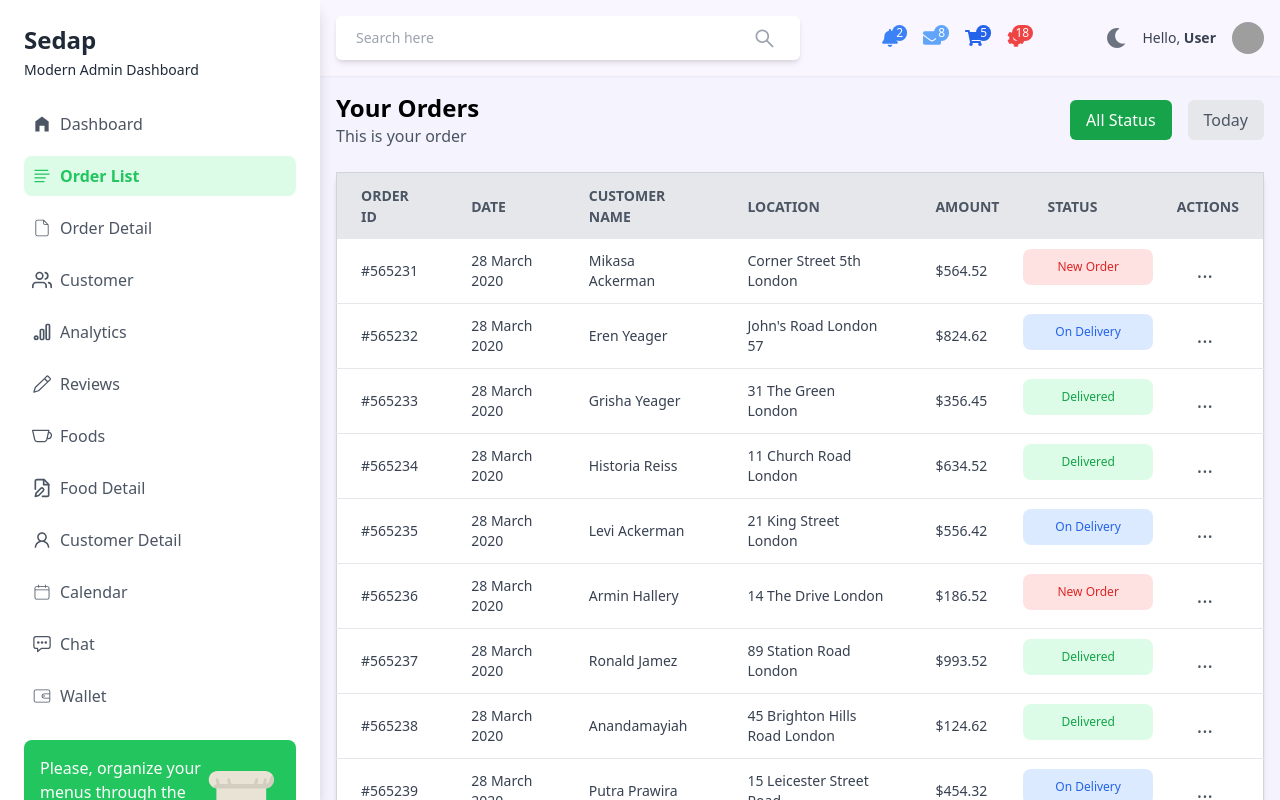
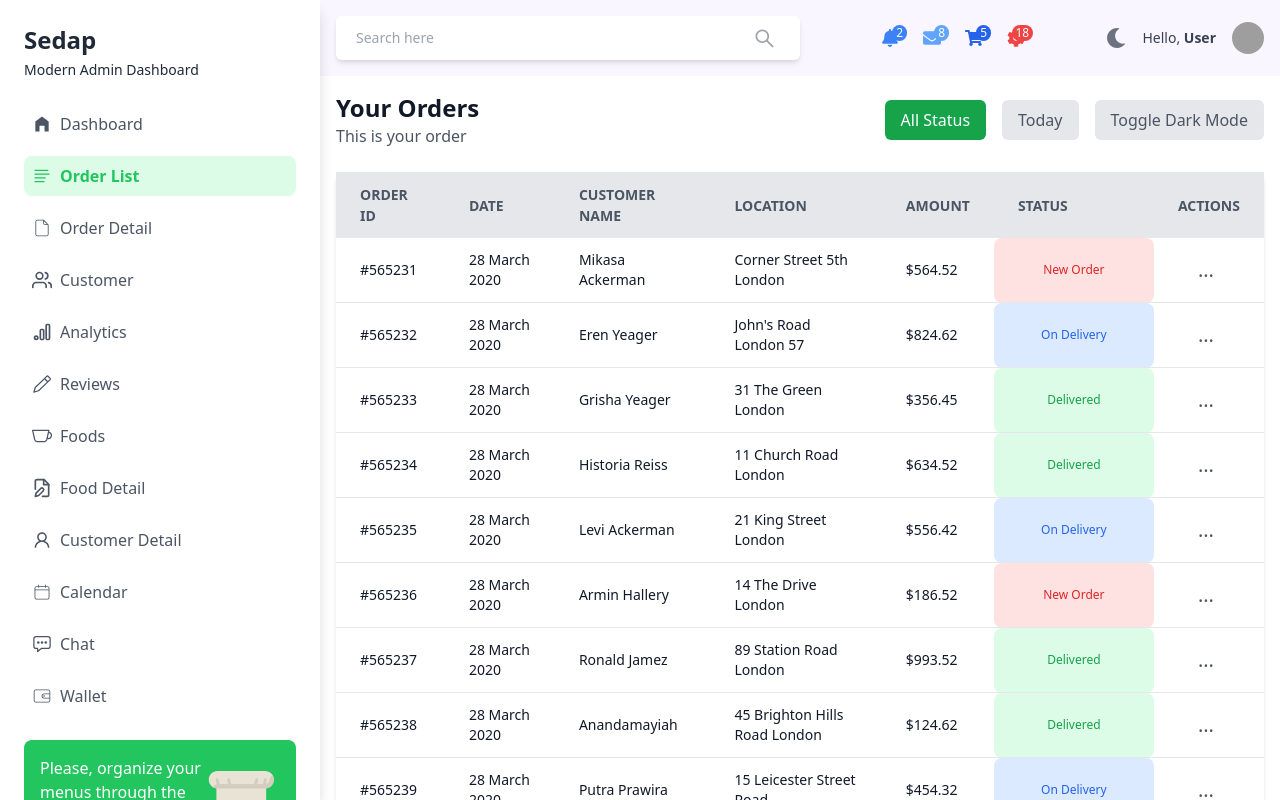
Before and after one commit to Rahmatxonov/Sedap, a React (Vite) app: page /order-list in a window 1280 px wide. Shown: the top 800 px of the page. Built offline with nearby package versions, Linux system fonts and the light colour scheme; grey boxes are pictures that could not be loaded.

Commit message:
orderList and orderDetail dark/light mode added

```diff
--- a/src/pages/orderDetail/OrderDetail.jsx
+++ b/src/pages/orderDetail/OrderDetail.jsx
@@ -1,29 +1,49 @@
-import React from "react";
-import { IoIosArrowDown } from "react-icons/io";
-import { TbTruckDelivery } from "react-icons/tb";
-import items from "./itemsGeneric";
-import { CiStar } from "react-icons/ci";
-import { TiDeleteOutline } from "react-icons/ti";
-import { MdOutlineLocalPhone } from "react-icons/md";
+import React from 'react';
+import { IoIosArrowDown } from 'react-icons/io';
+import { TbTruckDelivery } from 'react-icons/tb';
+import items from './itemsGeneric';
+import { CiStar } from 'react-icons/ci';
+import { TiDeleteOutline } from 'react-icons/ti';
+import { MdOutlineLocalPhone } from 'react-icons/md';
 
-const OrderDetail = () => {
+const OrderDetail = ({ isDarkMode }) => {
   return (
-    <div className="px-4">
+    <div
+      className={`px-4 ${isDarkMode ? 'bg-gray-900 text-white' : 'bg-white'}`}
+    >
       <div className="flex justify-between items-center">
         <div>
-          <span className="font-barlow text-[32px] leading-[38.4px] font-semibold">
+          <span
+            className={`font-barlow text-[32px] leading-[38.4px] font-semibold ${
+              isDarkMode ? 'text-white' : 'text-black'
+            }`}
+          >
             Order ID #6515654
           </span>
-          <span className="flex font-barlow font-medium text-[18px] leading-[21.6px] pt-1">
+          <span
+            className={`flex font-barlow font-medium text-[18px] leading-[21.6px] pt-1 ${
+              isDarkMode ? 'text-gray-300' : 'text-gray-500'
+            }`}
+          >
             <p className="text-green-500">Order/</p>
             <p>Order Details</p>
           </span>
         </div>
         <div className="flex font-barlow font-medium gap-3">
-          <button className="border px-6 py-2 text-red-600 border-red-600 rounded-xl">
+          <button
+            className={`border px-6 py-2 ${
+              isDarkMode
+                ? 'text-red-400 border-red-400'
+                : 'text-red-600 border-red-600'
+            } rounded-xl`}
+          >
             Cancel Order
           </button>
-          <button className="flex items-center gap-2 border px-3 py-2 text-white bg-[#01B075] rounded-xl">
+          <button
+            className={`flex items-center gap-2 border px-3 py-2 text-white ${
+              isDarkMode ? 'bg-gray-700' : 'bg-[#01B075]'
+            } rounded-xl`}
+          >
             <TbTruckDelivery />
             On Delivery
             <IoIosArrowDown />
@@ -31,19 +51,33 @@ const OrderDetail = () => {
         </div>
       </div>
 
-      <div className="mt-5 flex gap-4 ">
+      <div className="mt-5 flex gap-4">
         <div className="max-w-[30%] flex-1">
           <div>
-            <div className="flex flex-col items-center rounded-xl rounded-b-none bg-white text-center py-6">
+            <div
+              className={`flex flex-col items-center rounded-xl rounded-b-none ${
+                isDarkMode
+                  ? 'bg-gray-800 text-center py-6'
+                  : 'bg-white text-center py-6'
+              }`}
+            >
               <img
                 className="max-w-[120px] rounded-full"
                 src="https://cdn.pixabay.com/photo/2017/11/10/05/48/user-2935527_640.png"
                 alt="#img_user"
               />
-              <p className="my-2">user name</p>
-              <button>send</button>
+              <p className={`my-2 ${isDarkMode ? 'text-white' : 'text-black'}`}>
+                user name
+              </p>
+              <button className={`${isDarkMode ? 'text-white' : 'text-black'}`}>
+                send
+              </button>
             </div>
-            <div className="bg-[#5E6B96] text-white relative top-[-10px] rounded-xl rounded-b-none py-4 px-5">
+            <div
+              className={`bg-[#5E6B96] text-white relative top-[-10px] rounded-xl rounded-b-none py-4 px-5 ${
+                isDarkMode ? 'bg-gray-700' : ''
+              }`}
+            >
               <span className="font-barlow">Note Order</span>
               <p className="mb-5">
                 Lorem ipsum dolor sit amet consectetur adipisicing elit. Numquam
@@ -51,7 +85,11 @@ const OrderDetail = () => {
                 cumque pariatur minima magnam.
               </p>
             </div>
-            <div className="bg-[#2C9DD9] gap-4 rounded-xl flex items-center relative px-5 py-5 bottom-[20px]">
+            <div
+              className={`bg-[#2C9DD9] gap-4 rounded-xl flex items-center relative px-5 py-5 bottom-[20px] ${
+                isDarkMode ? 'bg-gray-700' : ''
+              }`}
+            >
               <div className="rounded-full p-3 flex items-center justify-center bg-white">
                 <TbTruckDelivery className="text-[30px] text-blue-500" />
               </div>
@@ -61,14 +99,22 @@ const OrderDetail = () => {
               </div>
             </div>
           </div>
-          <div className="  rounded-xl bg-white border h-max">
+          <div className="rounded-xl bg-white border h-max">
             {/* delivery */}
           </div>
         </div>
 
-        <div className="flex-[2] max-w-[70%] ">
-          <table className="table-auto w-full overflow-hidden rounded-xl">
-            <thead className="text-white bg-[#01B075]">
+        <div className="flex-[2] max-w-[70%]">
+          <table
+            className={`table-auto w-full overflow-hidden rounded-xl ${
+              isDarkMode ? 'bg-gray-800 text-white' : 'bg-white'
+            }`}
+          >
+            <thead
+              className={`${
+                isDarkMode ? 'bg-gray-700' : 'bg-[#01B075]'
+              } text-white`}
+            >
               <tr className="rounded-xl">
                 <th className="text-left px-4 py-2">Items</th>
                 <th className="px-4 py-2">Qty</th>
@@ -77,9 +123,9 @@ const OrderDetail = () => {
                 <th className="px-4 py-2"></th>
               </tr>
             </thead>
-            <tbody className="bg-white  ">
+            <tbody className={`${isDarkMode ? 'bg-gray-800' : 'bg-white'}`}>
               {items.map((item, index) => (
-                <tr key={index} className="border-b ">
+                <tr key={index} className="border-b">
                   <td className="flex gap-4 px-4 py-3">
                     <div>
                       <img
@@ -114,7 +160,11 @@ const OrderDetail = () => {
               ))}
             </tbody>
           </table>
-          <div className="my-5 font-barlow bg-white p-3 rounded-xl ">
+          <div
+            className={`my-5 font-barlow ${
+              isDarkMode ? 'dark:bg-gray-900' : 'bg-white'
+            }  p-3 rounded-xl`}
+          >
             <div className="h-[200px]"></div>
             <div>
               <span>Delivery by </span>
--- a/src/pages/orderList/OrderList.jsx
+++ b/src/pages/orderList/OrderList.jsx
@@ -1,77 +1,208 @@
 import React, { useState } from 'react';
 
 const orders = [
-  { id: '#565231', date: '28 March 2020', name: 'Mikasa Ackerman', location: 'Corner Street 5th London', amount: '$564.52', status: 'New Order' },
-  { id: '#565232', date: '28 March 2020', name: 'Eren Yeager', location: "John's Road London 57", amount: '$824.62', status: 'On Delivery' },
-  { id: '#565233', date: '28 March 2020', name: 'Grisha Yeager', location: '31 The Green London', amount: '$356.45', status: 'Delivered' },
-  { id: '#565234', date: '28 March 2020', name: 'Historia Reiss', location: '11 Church Road London', amount: '$634.52', status: 'Delivered' },
-  { id: '#565235', date: '28 March 2020', name: 'Levi Ackerman', location: '21 King Street London', amount: '$556.42', status: 'On Delivery' },
-  { id: '#565236', date: '28 March 2020', name: 'Armin Hallery', location: '14 The Drive London', amount: '$186.52', status: 'New Order' },
-  { id: '#565237', date: '28 March 2020', name: 'Ronald Jamez', location: '89 Station Road London', amount: '$993.52', status: 'Delivered' },
-  { id: '#565238', date: '28 March 2020', name: 'Anandamayiah', location: '45 Brighton Hills Road London', amount: '$124.62', status: 'Delivered' },
-  { id: '#565239', date: '28 March 2020', name: 'Putra Prawira', location: '15 Leicester Street Road', amount: '$454.32', status: 'On Delivery' },
-  { id: '#565240', date: '28 March 2020', name: 'John Snow', location: '7th The Avenue Apartment', amount: '$987.45', status: 'Delivered' },
-  { id: '#565241', date: '28 March 2020', name: 'Snowden Spy', location: '72 Manchester Street', amount: '$266.42', status: 'On Delivery' },
-  { id: '#565242', date: '28 March 2020', name: 'John Wickerman', location: '12 Chelsea Road London', amount: '$876.56', status: 'New Order' }
+  {
+    id: '#565231',
+    date: '28 March 2020',
+    name: 'Mikasa Ackerman',
+    location: 'Corner Street 5th London',
+    amount: '$564.52',
+    status: 'New Order',
+  },
+  {
+    id: '#565232',
+    date: '28 March 2020',
+    name: 'Eren Yeager',
+    location: "John's Road London 57",
+    amount: '$824.62',
+    status: 'On Delivery',
+  },
+  {
+    id: '#565233',
+    date: '28 March 2020',
+    name: 'Grisha Yeager',
+    location: '31 The Green London',
+    amount: '$356.45',
+    status: 'Delivered',
+  },
+  {
+    id: '#565234',
+    date: '28 March 2020',
+    name: 'Historia Reiss',
+    location: '11 Church Road London',
+    amount: '$634.52',
+    status: 'Delivered',
+  },
+  {
+    id: '#565235',
+    date: '28 March 2020',
+    name: 'Levi Ackerman',
+    location: '21 King Street London',
+    amount: '$556.42',
+    status: 'On Delivery',
+  },
+  {
+    id: '#565236',
+    date: '28 March 2020',
+    name: 'Armin Hallery',
+    location: '14 The Drive London',
+    amount: '$186.52',
+    status: 'New Order',
+  },
+  {
+    id: '#565237',
+    date: '28 March 2020',
+    name: 'Ronald Jamez',
+    location: '89 Station Road London',
+    amount: '$993.52',
+    status: 'Delivered',
+  },
+  {
+    id: '#565238',
+    date: '28 March 2020',
+    name: 'Anandamayiah',
+    location: '45 Brighton Hills Road London',
+    amount: '$124.62',
+    status: 'Delivered',
+  },
+  {
+    id: '#565239',
+    date: '28 March 2020',
+    name: 'Putra Prawira',
+    location: '15 Leicester Street Road',
+    amount: '$454.32',
+    status: 'On Delivery',
+  },
+  {
+    id: '#565240',
+    date: '28 March 2020',
+    name: 'John Snow',
+    location: '7th The Avenue Apartment',
+    amount: '$987.45',
+    status: 'Delivered',
+  },
+  {
+    id: '#565241',
+    date: '28 March 2020',
+    name: 'Snowden Spy',
+    location: '72 Manchester Street',
+    amount: '$266.42',
+    status: 'On Delivery',
+  },
+  {
+    id: '#565242',
+    date: '28 March 2020',
+    name: 'John Wickerman',
+    location: '12 Chelsea Road London',
+    amount: '$876.56',
+    status: 'New Order',
+  },
 ];
 
-const OrderList = () => {
+const OrderList = ({ isDarkMode }) => {
   const [showMenu, setShowMenu] = useState(null);
 
-  const toggleMenu = (orderId) => {
-    setShowMenu(showMenu === orderId ? null : orderId);
-  };
-
   return (
-    <div className="p-4">
+    <div
+      className={`p-4 ${
+        isDarkMode ? 'bg-gray-900 text-gray-200' : 'bg-white text-gray-900'
+      }`}
+    >
       <div className="flex items-center justify-between mb-6">
         <div>
           <h1 className="text-2xl font-bold">Your Orders</h1>
-          <h4 className="text-gray-600">This is your order</h4>
+          <h4 className={`${isDarkMode ? 'text-gray-400' : 'text-gray-600'}`}>
+            This is your order
+          </h4>
         </div>
         <div className="flex items-center space-x-4">
-          <button className="px-4 py-2 bg-green-600 hover:bg-green-800 hover:text-gray-550 text-white rounded-md">All Status</button>
-          <button className="px-4 py-2 bg-gray-200 hover:bg-gray-500 hover:text-gray-900 text-gray-600  rounded-md">Today</button>
+          <button
+            className={`px-4 py-2 ${
+              isDarkMode ? 'bg-green-700 text-white' : 'bg-green-600 text-white'
+            } hover:bg-green-800 rounded-md`}
+          >
+            All Status
+          </button>
+          <button
+            className={`px-4 py-2 ${
+              isDarkMode
+                ? 'bg-gray-700 text-gray-200'
+                : 'bg-gray-200 text-gray-600'
+            } hover:bg-gray-500 rounded-md`}
+          >
+            Today
+          </button>
+          <button
+            onClick={() => setIsDarkMode(!isDarkMode)}
+            className={`px-4 py-2 rounded-md ${
+              isDarkMode
+                ? 'bg-gray-700 text-gray-200'
+                : 'bg-gray-200 text-gray-600'
+            } hover:bg-gray-500`}
+          >
+            Toggle Dark Mode
+          </button>
         </div>
       </div>
 
-
-      <table className="min-w-full bg-white border border-gray-300 rounded-lg shadow-md">
+      <table
+        className={`min-w-full ${
+          isDarkMode
+            ? 'bg-gray-800 border-gray-700'
+            : 'bg-white border-gray-300'
+        } rounded-lg shadow-md`}
+      >
         <thead>
-          <tr className="bg-gray-200 text-gray-600 uppercase text-sm leading-normal">
+          <tr
+            className={`${
+              isDarkMode
+                ? 'bg-gray-700 text-gray-300'
+                : 'bg-gray-200 text-gray-600'
+            } uppercase text-sm leading-normal`}
+          >
             <th className="py-3 px-6 text-left">Order ID</th>
             <th className="py-3 px-6 text-left">Date</th>
             <th className="py-3 px-6 text-left">Customer Name</th>
             <th className="py-3 px-6 text-left">Location</th>
             <th className="py-3 px-6 text-left">Amount</th>
-            <th className="py-3 px-6 text-left" >Status</th>
+            <th className="py-3 px-6 text-left">Status</th>
             <th className="py-3 px-6 text-left">Actions</th>
           </tr>
         </thead>
-        <tbody className="text-gray-700 text-sm font-light">
+        <tbody className="text-sm font-light">
           {orders.map((order) => (
-            <tr key={order.id} className="border-b border-gray-200 hover:bg-gray-100">
-              <td className="py-3 px-6 text-left whitespace-nowrap">{order.id}</td>
+            <tr
+              key={order.id}
+              className={`border-b ${
+                isDarkMode
+                  ? 'border-gray-700 hover:bg-gray-700'
+                  : 'border-gray-200 hover:bg-gray-100'
+              }`}
+            >
+              <td className="py-3 px-6 text-left whitespace-nowrap">
+                {order.id}
+              </td>
               <td className="py-3 px-6 text-left">{order.date}</td>
               <td className="py-3 px-6 text-left">{order.name}</td>
               <td className="py-3 px-6 text-left">{order.location}</td>
               <td className="py-3 px-6 text-left">{order.amount}</td>
-
-              <div className='pt-2.5 '>
               <td
-                className={`py-2.5 w-40 text-xs text-center rounded-lg hover:cursor-pointer ${order.status === 'New Order'
-                  ? 'text-red-600 bg-red-100 hover:bg-red-300'
-                  : order.status === 'On Delivery'
-                    ? 'text-blue-600  bg-blue-100 hover:bg-blue-300'
+                className={`py-2.5 w-40 text-xs text-center rounded-lg cursor-pointer ${
+                  order.status === 'New Order'
+                    ? isDarkMode
+                      ? 'text-red-400 bg-red-800 hover:bg-red-700'
+                      : 'text-red-600 bg-red-100 hover:bg-red-300'
+                    : order.status === 'On Delivery'
+                    ? isDarkMode
+                      ? 'text-blue-400 bg-blue-800 hover:bg-blue-700'
+                      : 'text-blue-600 bg-blue-100 hover:bg-blue-300'
+                    : isDarkMode
+                    ? 'text-green-400 bg-green-800 hover:bg-green-700'
                     : 'text-green-600 bg-green-100 hover:bg-green-300'
-                  }`}
+                }`}
               >
                 {order.status}
               </td>
-              </div>
-
-
-
 
               <td className="py-3 px-6 text-left">
                 <div
@@ -79,11 +210,29 @@ const OrderList = () => {
                   onMouseEnter={() => setShowMenu(order.id)}
                   onMouseLeave={() => setShowMenu(null)}
                 >
-                  <button className="text-gray-600 hover:text-gray-900 ml-5 text-xl">...</button>
+                  <button className="text-gray-600 hover:text-gray-900 ml-5 text-xl">
+                    ...
+                  </button>
                   {showMenu === order.id && (
-                    <div className="absolute right-0 mt-30 w-48 bg-white border border-gray-300 rounded-lg shadow-lg">
-                      <button className="block w-full px-4 py-2 text-left text-gray-700 hover:bg-gray-100" onClick={() => alert('Accept Order')}>Accept Order</button>
-                      <button className="block w-full px-4 py-2 text-left text-gray-700 hover:bg-gray-100" onClick={() => alert('Reject Order')}>Reject Order</button>
+                    <div
+                      className={`absolute right-0 mt-2 w-48 ${
+                        isDarkMode
+                          ? 'bg-gray-800 border-gray-700'
+                          : 'bg-white border-gray-300'
+                      } rounded-lg shadow-lg`}
+                    >
+                      <button
+                        className="block w-full px-4 py-2 text-left text-gray-700 hover:bg-gray-100"
+                        onClick={() => alert('Accept Order')}
+                      >
+                        Accept Order
+                      </button>
+                      <button
+                        className="block w-full px-4 py-2 text-left text-gray-700 hover:bg-gray-100"
+                        onClick={() => alert('Reject Order')}
+                      >
+                        Reject Order
+                      </button>
                     </div>
                   )}
                 </div>
```
Also changed, not shown: src/pages/orderDetail/itemsGeneric.js (+15 -18 lines).
